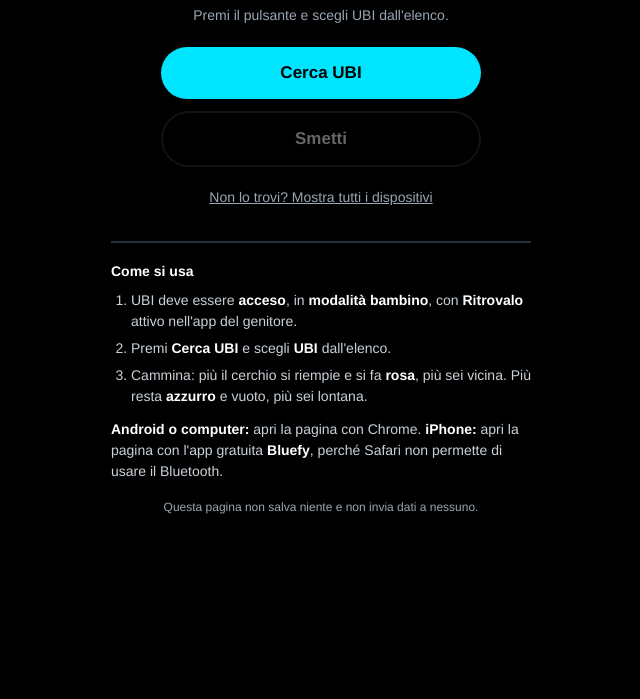
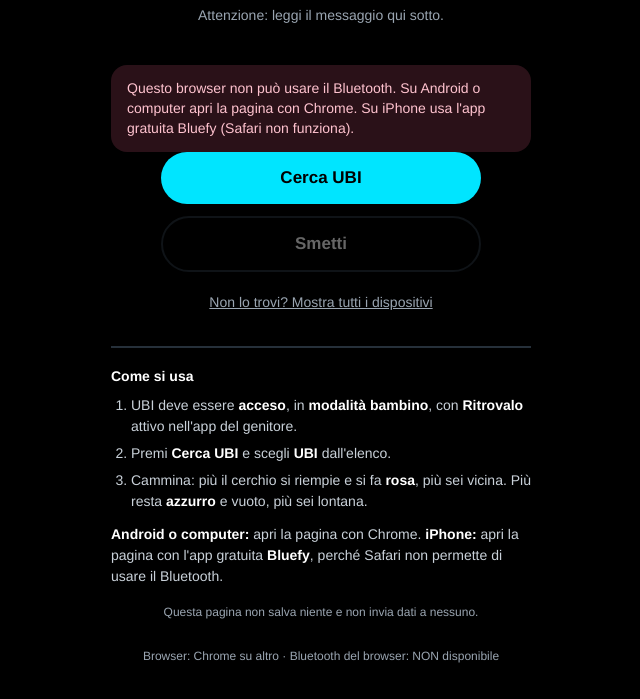
Before and after one commit to Numeroatomico/Trova-UBI, a plain HTML site: page index.html in a window 1280 px wide. Shown: the part 486-1185 px from the top of the page, without its empty margins (319-959 px from the left). Before the commit the page ends 1036 px from the top, so only its background shows below. Drawn offline with Linux system fonts and the light colour scheme.

Commit message:
Add files via upload

```diff
--- a/index.html
+++ b/index.html
@@ -51,11 +51,11 @@
   <p class="stato" id="stato">Pronto</p>
   <p class="dettaglio" id="dettaglio">Premi il pulsante e scegli UBI dall'elenco.</p>
 
+  <div class="err" id="err" role="alert"></div>
+
   <button class="btn" id="cerca">Cerca UBI</button>
   <button class="btn sec" id="ferma" disabled>Smetti</button>
   <button class="link" id="tutti">Non lo trovi? Mostra tutti i dispositivi</button>
-
-  <div class="err" id="err" role="alert"></div>
 
   <div class="guida">
     <b>Come si usa</b>
@@ -67,6 +67,7 @@
     <p style="margin:12px 0 0"><b>Android o computer:</b> apri la pagina con Chrome. <b>iPhone:</b> apri la pagina con l'app gratuita <b>Bluefy</b>, perché Safari non permette di usare il Bluetooth.</p>
   </div>
   <p class="nota">Questa pagina non salva niente e non invia dati a nessuno.</p>
+  <p class="nota" id="diag"></p>
 </main>
 
 <script>
@@ -95,7 +96,16 @@
     $('stato').style.color = l >= 3 ? '#ff5a7a' : (l > 0 ? '#00e5ff' : '#fff');
   }
 
-  function errore(testo) { var e = $('err'); e.textContent = testo; e.className = testo ? 'err on' : 'err'; }
+  function errore(testo) {
+    var e = $('err'); e.textContent = testo; e.className = testo ? 'err on' : 'err';
+    if (testo) { $('dettaglio').textContent = 'Attenzione: leggi il messaggio qui sotto.'; try { e.scrollIntoView({ block: 'center', behavior: 'smooth' }); } catch (x) {} }
+  }
+
+  function nomeBrowser() {
+    var u = navigator.userAgent || '', sis = /Android/.test(u) ? 'Android' : (/iPhone|iPad|iPod/.test(u) ? 'iPhone' : (/Windows/.test(u) ? 'Windows' : (/Mac/.test(u) ? 'Mac' : 'altro')));
+    var b = /Bluefy/i.test(u) ? 'Bluefy' : (/Edg\//.test(u) ? 'Edge' : (/CriOS/.test(u) ? 'Chrome su iPhone' : (/FxiOS|Firefox/.test(u) ? 'Firefox' : (/SamsungBrowser/.test(u) ? 'Samsung Internet' : (/Chrome\//.test(u) ? 'Chrome' : (/Safari\//.test(u) ? 'Safari' : 'sconosciuto'))))));
+    return b + ' su ' + sis;
+  }
 
   function riceve(ev) {
     var r = ev.rssi;
@@ -121,6 +131,7 @@
 
   async function avvia(tutti) {
     errore('');
+    $('dettaglio').textContent = 'Apro l\'elenco dei dispositivi...';
     if (!('bluetooth' in navigator)) {
       errore('Questo browser non può usare il Bluetooth. Su Android o computer apri la pagina con Chrome. Su iPhone usa l\'app gratuita Bluefy (Safari non funziona).');
       return;
@@ -171,6 +182,9 @@
   $('ferma').addEventListener('click', ferma);
   document.addEventListener('visibilitychange', function () { if (!document.hidden && orologio) tieniAcceso(); });
   disegna(0); $('stato').textContent = 'Pronto';
+  var haBt = ('bluetooth' in navigator);
+  $('diag').textContent = 'Browser: ' + nomeBrowser() + ' · Bluetooth del browser: ' + (haBt ? 'disponibile' : 'NON disponibile');
+  if (!haBt) errore('Questo browser non può usare il Bluetooth. Su Android o computer apri la pagina con Chrome. Su iPhone usa l\'app gratuita Bluefy (Safari non funziona).');
 })();
 </script>
 </body>
```
